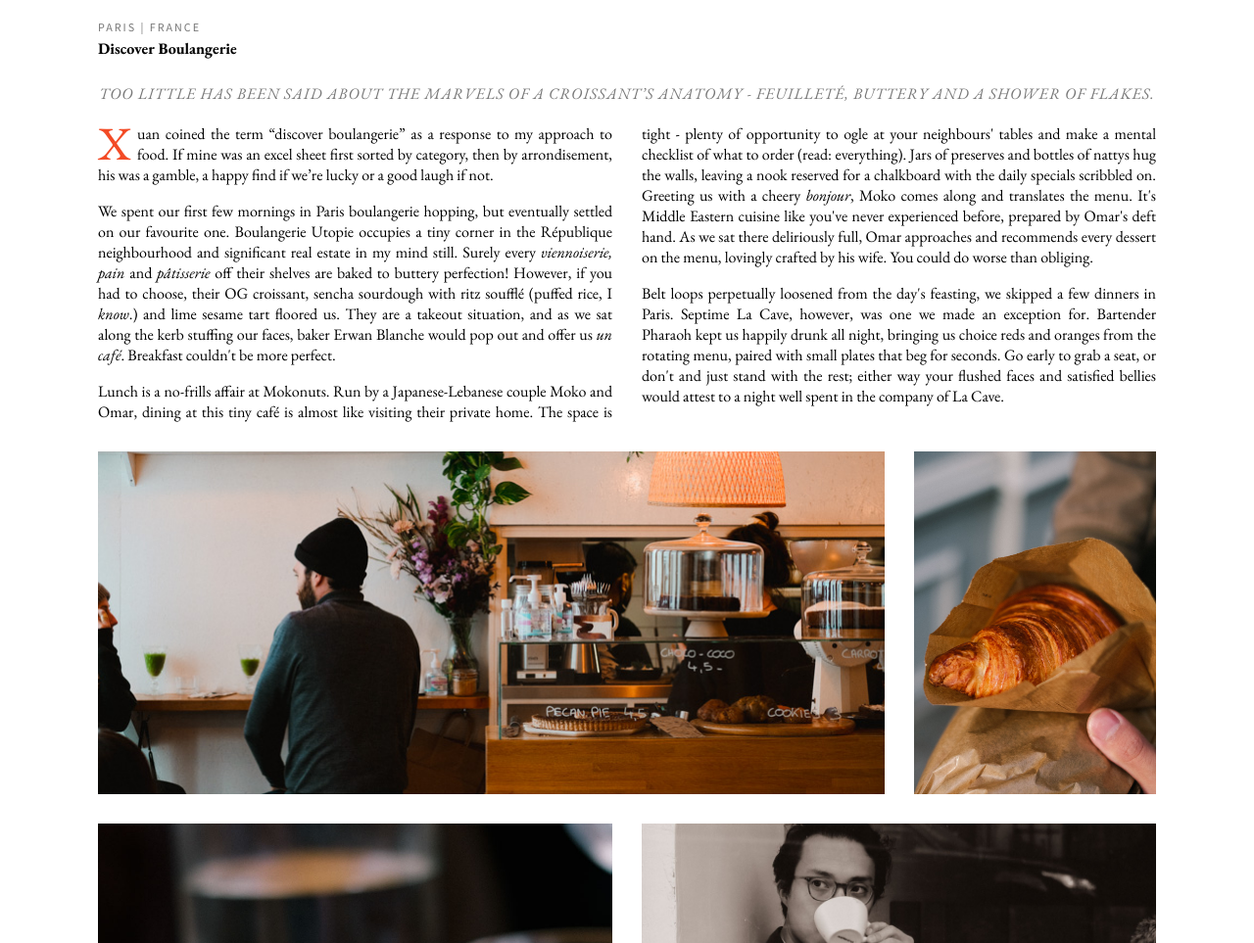
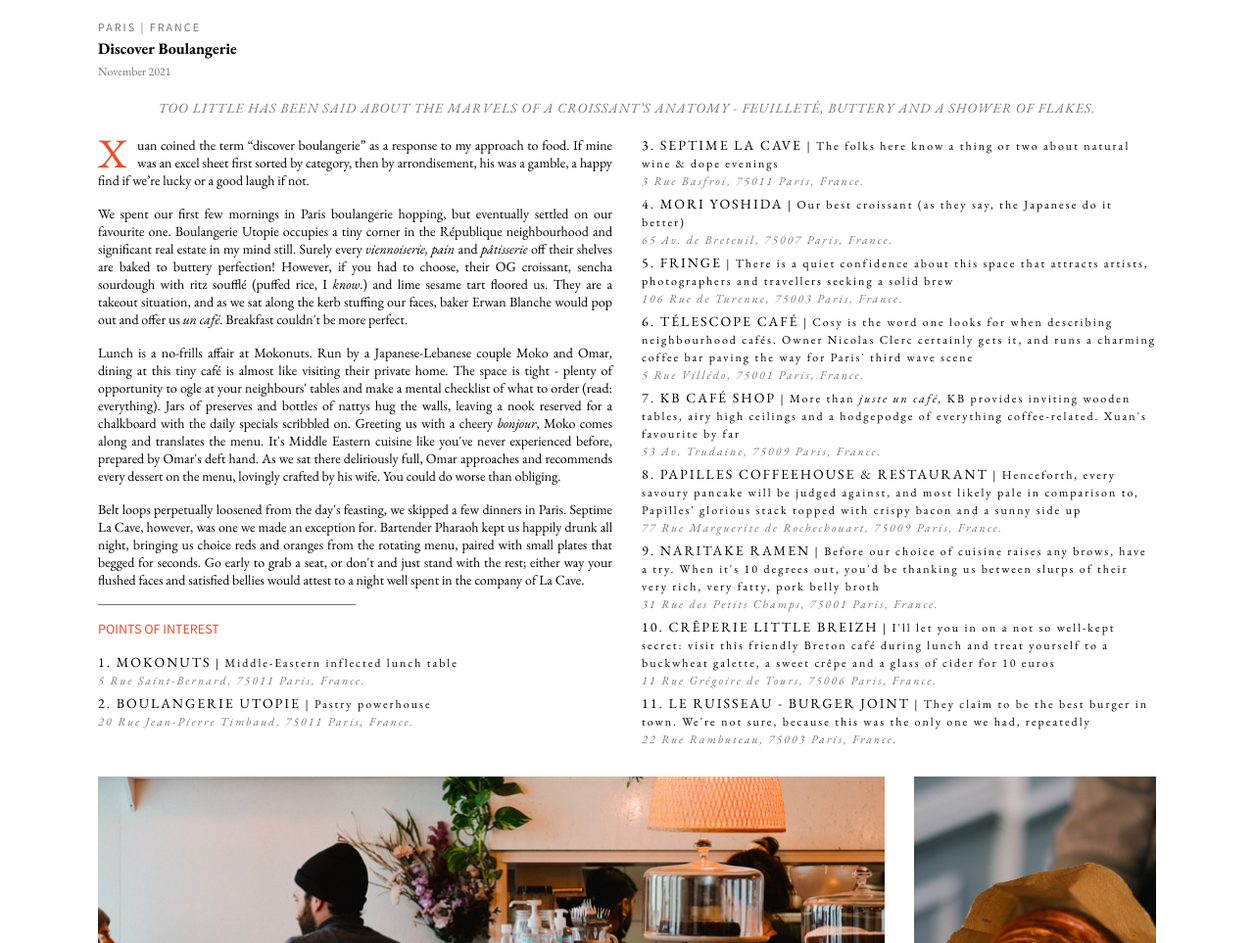
Before and after one commit to jo-chong/portfolio, a plain HTML site: page paris-food.html in a window 1280 px wide. Shown: the part 880-1843 px from the top of the page at 98% size. Drawn offline with nearby package versions, Linux system fonts and the light colour scheme.

Commit message:
points of interest

```diff
--- a/paris-food.html
+++ b/paris-food.html
@@ -58,6 +58,7 @@
           <div class="atlas-sub-header">
               <p id="atlas-sub-location">PARIS | FRANCE </p>
               <p id="atlas-sub-title">Discover Boulangerie</p>
+              <p id="date">November 2021</p>
           </div>
           <div class="atlas-sub-abstract-wrapper">
             <div class="atlas-sub-abstract-text">Too little has been said about the marvels of a croissant’s anatomy - feuilleté, buttery and a shower of flakes.</div>
@@ -66,7 +67,23 @@
             <p><span class="first-character">X</span>uan coined the term “discover boulangerie” as a response to my approach to food. If mine was an excel sheet first sorted by category, then by arrondisement, his was a gamble, a happy find if we’re lucky or a good laugh if not. </p>
             <p>We spent our first few mornings in Paris boulangerie hopping, but eventually settled on our favourite one. Boulangerie Utopie occupies a tiny corner in the R&#233;publique neighbourhood and significant real estate in my mind still. Surely every <span class="italics">viennoiserie, pain</span> and <span class="italics">p&#226;tisserie</span> off their shelves are baked to buttery perfection! However, if you had to choose, their OG croissant, sencha sourdough with ritz souffl&#233; (puffed rice, I <span class="italics">know</span>.) and lime sesame tart floored us. They are a takeout situation, and as we sat along the kerb stuffing our faces, baker Erwan Blanche would pop out and offer us <span class="italics">un caf&#233;</span>. Breakfast couldn't be more perfect.</p>
             <p>Lunch is a no-frills affair at Mokonuts. Run by a Japanese-Lebanese couple Moko and Omar, dining at this tiny caf&#233; is almost like visiting their private home. The space is tight - plenty of opportunity to ogle at your neighbours' tables and make a mental checklist of what to order (read: everything). Jars of preserves and bottles of nattys hug the walls, leaving a nook reserved for a chalkboard with the daily specials scribbled on. Greeting us with a cheery <span class="italics">bonjour</span>, Moko comes along and translates the menu. It's Middle Eastern cuisine like you've never experienced before, prepared by Omar's deft hand. As we sat there deliriously full, Omar approaches and recommends every dessert on the menu, lovingly crafted by his wife. You could do worse than obliging. </p>
-            <p>Belt loops perpetually loosened from the day's feasting, we skipped a few dinners in Paris. Septime La Cave, however, was one we made an exception for. Bartender Pharaoh kept us happily drunk all night, bringing us choice reds and oranges from the rotating menu, paired with small plates that beg for seconds. Go early to grab a seat, or don't and just stand with the rest; either way your flushed faces and satisfied bellies would attest to a night well spent in the company of La Cave.</p>
+            <p>Belt loops perpetually loosened from the day's feasting, we skipped a few dinners in Paris. Septime La Cave, however, was one we made an exception for. Bartender Pharaoh kept us happily drunk all night, bringing us choice reds and oranges from the rotating menu, paired with small plates that begged for seconds. Go early to grab a seat, or don't and just stand with the rest; either way your flushed faces and satisfied bellies would attest to a night well spent in the company of La Cave.</p>
+            <hr>
+            <p></p>
+            <p><span class="poi">Points of Interest</span></p>
+            <ol>
+              <li><a class="place-name" href="https://www.mokonuts.com/" target="_blank">Mokonuts</a><span class="place-descriptor"> | Middle-Eastern inflected lunch table</span><br><span class="place-address">5 Rue Saint-Bernard, 75011 Paris, France.</span></li>
+              <li><a class="place-name" href="https://boulangerieutopie.com/" target="_blank">Boulangerie Utopie</a><span class="place-descriptor"> | Pastry powerhouse</span><br><span class="place-address">20 Rue Jean-Pierre Timbaud, 75011 Paris, France.</span></li>
+              <li><a class="place-name" href="https://www.septime-lacave.fr/en/" target="_blank">Septime La Cave</a><span class="place-descriptor"> | The folks here know a thing or two about natural wine & dope evenings</span><br><span class="place-address">3 Rue Basfroi, 75011 Paris, France.</span></li>
+              <li><a class="place-name" href="http://moriyoshida.fr/" target="_blank">Mori Yoshida</a><span class="place-descriptor"> | Our best croissant (as they say, the Japanese do it better)</span><br><span class="place-address">65 Av. de Breteuil, 75007 Paris, France.</span></li>
+              <li><a class="place-name" href="http://www.fringecoffeeparis.com/" target="_blank">fringe</a><span class="place-descriptor"> | There is a quiet confidence about this space that attracts artists, photographers and travellers seeking a solid brew </span><br><span class="place-address">106 Rue de Turenne, 75003 Paris, France.</span></li>
+              <li><a class="place-name" href="https://www.instagram.com/telescopecafe/?hl=en" target="_blank">T&#233;lescope Caf&#233;</a><span class="place-descriptor"> | Cosy is the word one looks for when describing neighbourhood caf&#233;s. Owner Nicolas Clerc certainly gets it, and runs a charming coffee bar paving the way for Paris' third wave scene</span><br><span class="place-address">5 Rue Villédo, 75001 Paris, France.</span></li>
+              <li><a class="place-name" href="https://kbcoffeeroasters.com/" target="_blank">KB Caf&#233; Shop</a><span class="place-descriptor"> | More than <span class="italics">juste un café,</span> KB provides inviting wooden tables, airy high ceilings and a hodgepodge of everything coffee-related. Xuan's favourite by far</span><br><span class="place-address">53 Av. Trudaine, 75009 Paris, France.</span></li>
+              <li><a class="place-name" href="https://www.papilles-restaurant.com/en/" target="_blank">Papilles Coffeehouse & Restaurant</a><span class="place-descriptor"> | Henceforth, every savoury pancake will be judged against, and most likely pale in comparison to, Papilles' glorious stack topped with crispy bacon and a sunny side up</span><br><span class="place-address">77 Rue Marguerite de Rochechouart, 75009 Paris, France.</span></li>
+              <li><a class="place-name" href="https://www.instagram.com/naritake.ramen/?hl=en" target="_blank">Naritake Ramen</a><span class="place-descriptor"> | Before our choice of cuisine raises any brows, have a try. When it's 10 degrees out, you'd be thanking us between slurps of their very rich, very fatty, pork belly broth </span><br><span class="place-address">31 Rue des Petits Champs, 75001 Paris, France.</span></li>
+              <li><a class="place-name" href="https://www.instagram.com/little_breizh_odeon/" target="_blank">Cr&ecirc;perie Little Breizh</a><span class="place-descriptor"> | I'll let you in on a not so well-kept secret: visit this friendly Breton caf&#233; during lunch and treat yourself to a buckwheat galette, a sweet cr&ecirc;pe and a glass of cider for 10 euros</span><br><span class="place-address">11 Rue Grégoire de Tours, 75006 Paris, France.</span></li>
+              <li><a class="place-name" href="https://www.leruisseauburger.com/" target="_blank">Le Ruisseau - Burger Joint</a><span class="place-descriptor"> | They claim to be the best burger in town. We're not sure, because this was the only one we had, repeatedly</span><br><span class="place-address">22 Rue Rambuteau, 75003 Paris, France.</span></li>
+            </ol>
           </div>
         </div>
       </div>
--- a/styles.css
+++ b/styles.css
@@ -423,7 +423,7 @@ button:hover {
 .about-body p {
     font-family: 'EB Garamond', serif;
     color: black;
-    font-size: 16px;
+    font-size: 14px;
     margin-top: 16px;
     margin-bottom: 16px;
     text-align: justify;
@@ -648,6 +648,13 @@ p#atlas-sub-title {
     line-height: 30px;
 }
 
+p#date {
+    font-family: 'EB Garamond', serif;
+    font-size: 12px;
+    font-weight: 400;
+    font-style: normal;
+    color: #777;
+}
 .atlas-sub-abstract-text {
     display: flex;
     justify-content: center;
@@ -655,7 +662,7 @@ p#atlas-sub-title {
 
 .atlas-sub-abstract-text {
     font-family: 'EB Garamond', serif;
-    font-size: 16px;
+    font-size: 14px;
     font-weight: 400;
     font-style: italic;
     color: #777;
@@ -680,7 +687,7 @@ p#atlas-sub-title {
 
 .atlas-sub-text p {
     font-family: 'EB Garamond', serif;
-    font-size: 16px;
+    font-size: 14px;
     font-weight: 400;
     color: black;
     margin-bottom: 16px;
@@ -690,6 +697,56 @@ p#atlas-sub-title {
     width: 100%;
     max-width: 1920px;
     margin: auto;
+}
+
+hr {
+    height: 0.1px;
+    border-width: 0;
+    background-color: #777;
+    width: 50%;
+}
+
+p .poi {
+    font-family: 'Source Sans Pro', sans-serif;
+    text-transform: uppercase;
+    color: #F34B26;
+}
+
+li {
+    font-family: 'EB Garamond', serif;
+    list-style: inside;
+    list-style-type: decimal;
+    font-size: 14px;
+    letter-spacing: 2px;
+    margin-bottom: 6px;
+    text-align: left;
+    text-justify: none;
+}
+
+li .place-name {
+    text-decoration: none;
+    font-size: 14px;
+    font-weight: 400;
+    color: black;
+    text-transform: uppercase;
+    transition: color 350ms ease-in-out;
+}
+
+li .place-name:hover {
+    color: #F34B26;
+}
+
+li .place-descriptor {
+    font-size: 12px;
+    font-weight: 400;
+    font-style: normal;
+    /* color: #777; */
+}
+
+li .place-address {
+    font-size: 12px;
+    font-style: italic;
+    color: #777;
 }
 
 @media screen and (max-width:450px) {
```
Also changed, not shown: atlas.html (+1 -1 lines).
